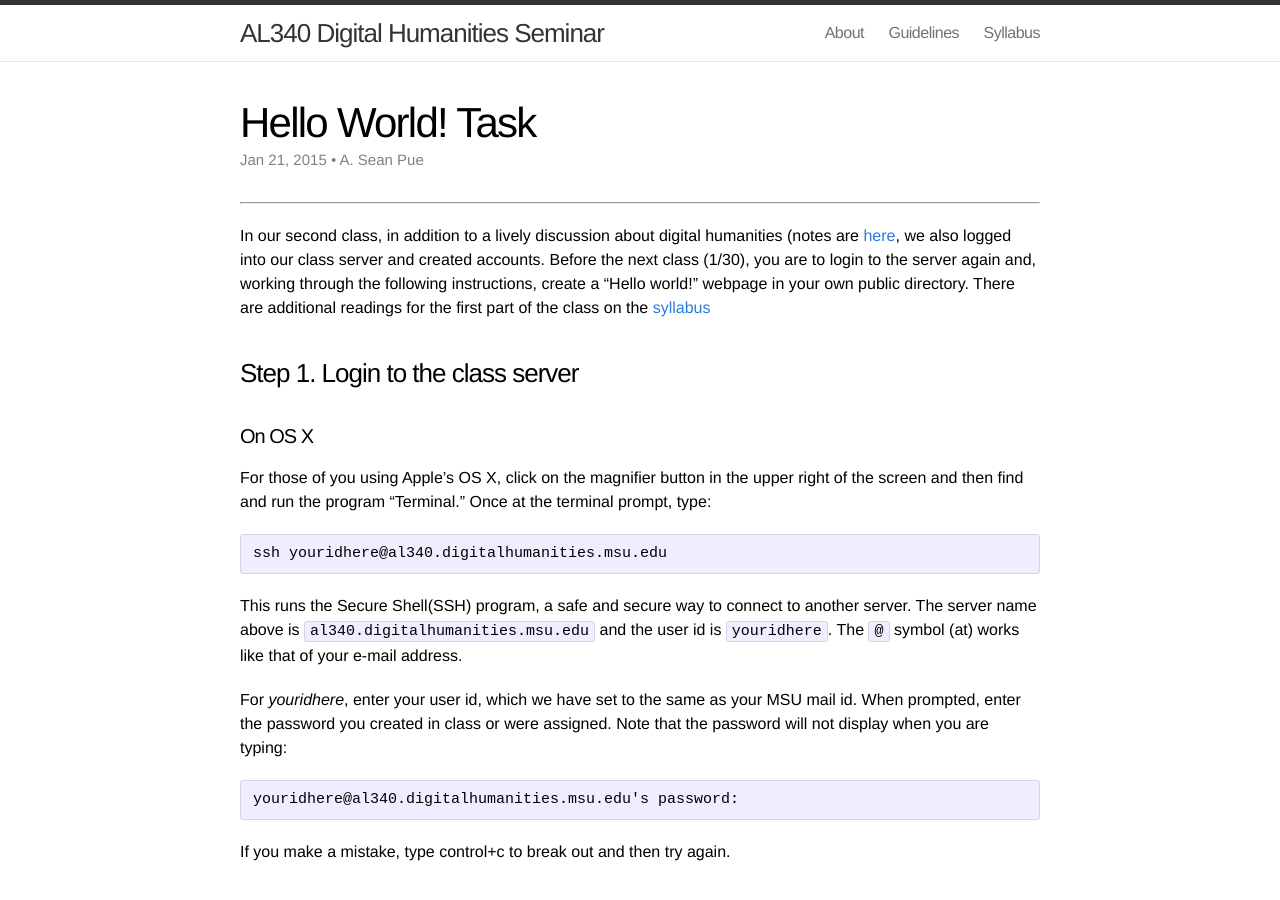
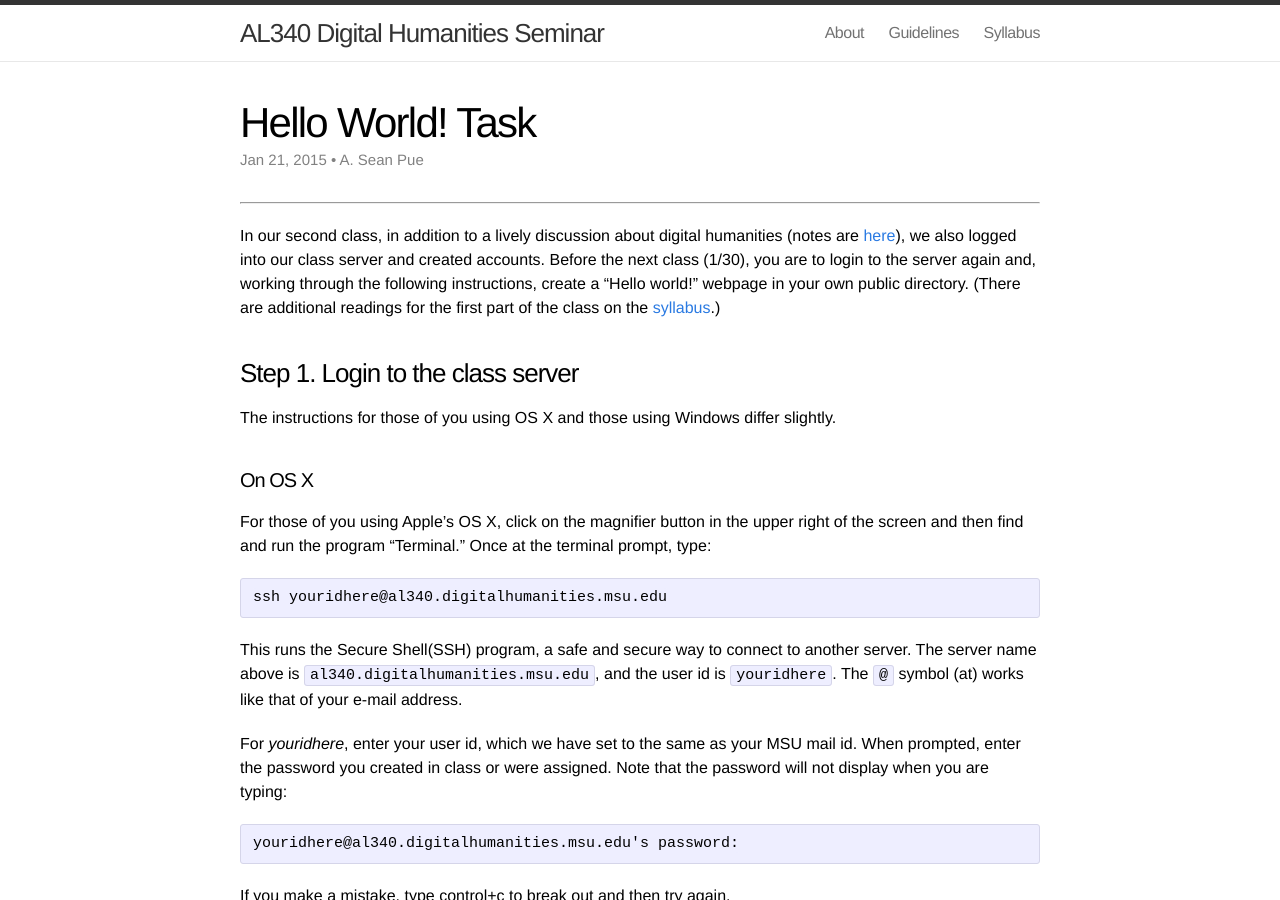
Before and after one commit to seanpue/al340, a Jekyll site: the page built from _posts/2015-01-24-week-3-assignment.md, in a window 1280 px wide and 900 px high. Built offline with Jekyll 4.4.1, drawn with Linux system fonts in a browser that asks for light colours; comment, search, counter and statistics services are not loaded.

Commit message:
fixed a few typos

````diff
--- a/_posts/2015-01-24-week-3-assignment.md
+++ b/_posts/2015-01-24-week-3-assignment.md
@@ -11,11 +11,13 @@ author: A. Sean Pue
 
 ---
 
-In our second class, in addition to a lively discussion about digital humanities (notes are [here](https://etherpad.mozilla.org/al340-week2), we also logged into our class server and created accounts. Before
+In our second class, in addition to a lively discussion about digital humanities (notes are [here](https://etherpad.mozilla.org/al340-week2)), we also logged into our class server and created accounts. Before
 the next class (1/30), you are to login to the server again and, working through the following
-instructions, create a "Hello world!" webpage in your own public directory. There are additional readings for the first part of the class on the [syllabus](/al340/syllabus)
+instructions, create a "Hello world!" webpage in your own public directory. (There are additional readings for the first part of the class on the [syllabus](/al340/syllabus).)
 
 ### Step 1. Login to the class server
+
+The instructions for those of you using OS X and those using Windows differ slightly.
 
 #### On OS X
 For those of you using Apple's OS X, click on the magnifier button in the upper right of the screen and then find and run the
@@ -25,7 +27,7 @@ program "Terminal." Once at the terminal prompt, type:
 ssh youridhere@al340.digitalhumanities.msu.edu
 ```
 
-This runs the Secure Shell(SSH) program, a safe and secure way to connect to another server. The server name above is `al340.digitalhumanities.msu.edu` and the user id is `youridhere`. The `@` symbol (at) works like that of your e-mail address.
+This runs the Secure Shell(SSH) program, a safe and secure way to connect to another server. The server name above is `al340.digitalhumanities.msu.edu`, and the user id is `youridhere`. The `@` symbol (at) works like that of your e-mail address.
 
 For *youridhere*, enter your user id, which we have set to the same as your MSU mail id. When prompted, enter the password
 you created in class or were assigned. Note that the password will not display when you are typing:
````
